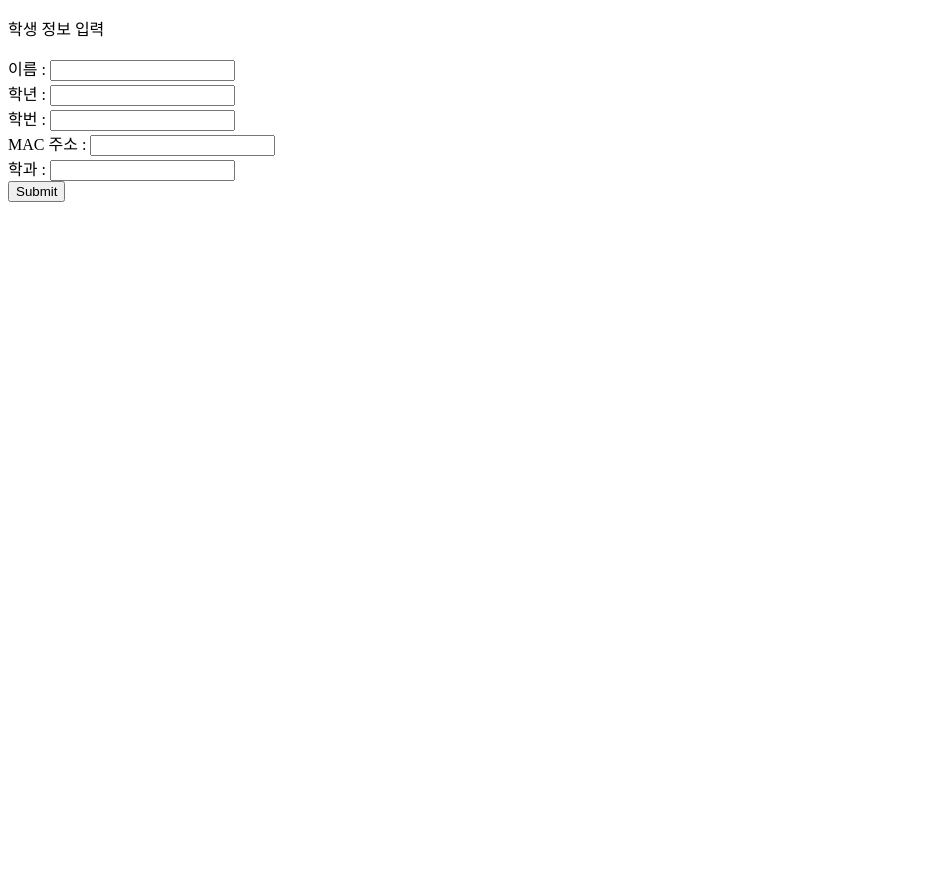
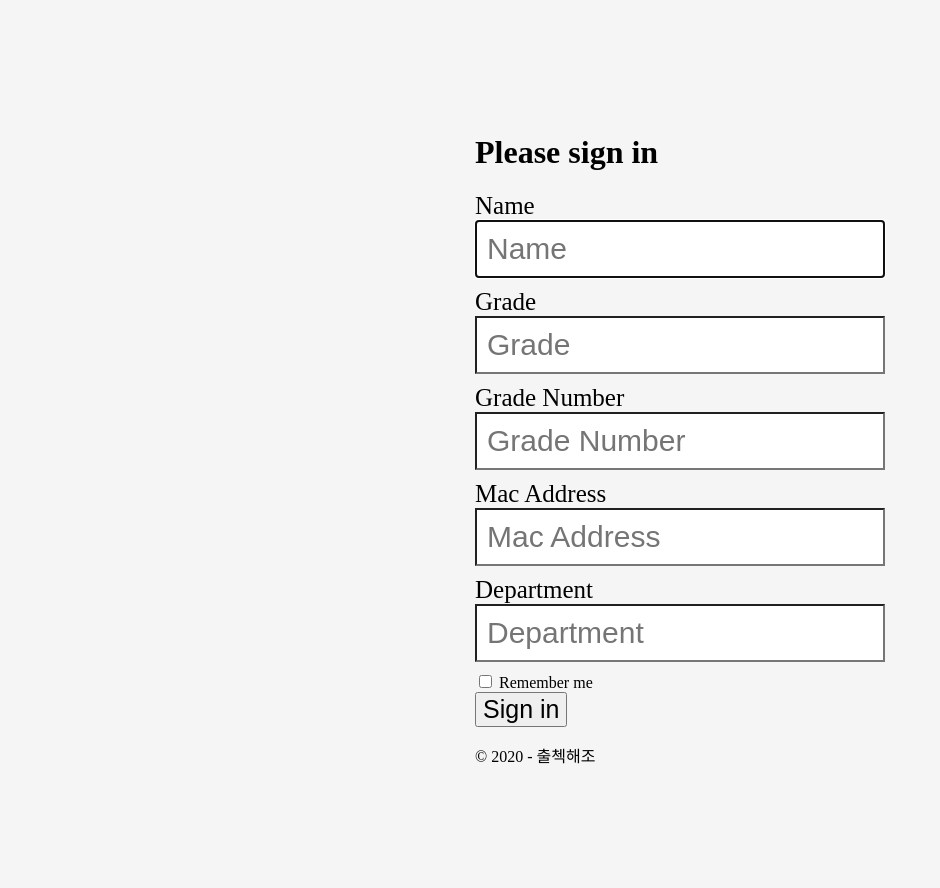
Before and after one commit to JBU-seol/AttendaceCheckServer, a Django app: template memberauth/templates/students/registerStudent.html in a window 1280 px wide. Shown: the whole page, without its empty margins (0-940 px from the left). Before the commit the page ends 202 px from the top, so only its background shows below. Run offline with Django 3.2, Linux system fonts and the light colour scheme; the template is opened without the code that fills it, so the values that code supplies are empty.

Commit message:
Modified templates

```diff
--- a/django_server/urls.py
+++ b/django_server/urls.py
@@ -42,6 +42,6 @@ urlpatterns = [
     path('members/course_time', views.course_time_list),
     path('login/', views.login),
     path('', views.regStudent, name='reg'),
-    path('/regCon', views.regConStudent, name='regCon'),
+    path('regCon', views.regConStudent, name='regCon'),
     url(r'^api-auth/', include('rest_framework.urls'))
 ]
--- a/memberauth/templates/students/registerStudent.html
+++ b/memberauth/templates/students/registerStudent.html
@@ -1,23 +1,87 @@
 <!DOCTYPE html>
 <html lang="en">
 <head>
-	<meta charset="UTF-8">
+    <meta charset="utf-8">
+    <meta name="viewport" content="width=device-width, initial-scale=1, shrink-to-fit=no">
+    <meta name="description" content="">
+    <meta name="author" content="Mark Otto, Jacob Thornton, and Bootstrap contributors">
+    <meta name="generator" content="Jekyll v4.0.1">
+    <title>Sign in </title>
 
-	<title>학생정보 등록</title>
+
+<meta name="theme-color" content="#563d7c">
+
+
+    <style>
+      html,
+body {
+  height: 100%;
+}
+
+body {
+  display: -ms-flexbox;
+  display: flex;
+  -ms-flex-align: center;
+  align-items: center;
+  padding-top: 40px;
+  padding-bottom: 40px;
+  background-color: #f5f5f5;
+}
+
+.form-signin {
+  width: 100%;
+  max-width: 330px;
+  padding: 15px;
+  margin: auto;
+}
+.form-signin .checkbox {
+  font-weight: 400;
+}
+.form-signin .form-control {
+  position: relative;
+  box-sizing: border-box;
+  height: auto;
+  padding: 10px;
+  font-size: 30px;
+}
+.form-signin .sr-only {
+    font-size : 25px;
+}
+.form-signin .form-control:focus {
+  z-index: 2;
+}
+.form-signin input[type="text"] {
+  margin-bottom: 10px;
+  border-bottom-right-radius: 0;
+  border-bottom-left-radius: 0;
+}
+.form-signin button[type="submit"] {
+    font-size: 25px;
+}
+    </style>
 </head>
-<body>
-
-<p>학생 정보 입력</p>
-
-<form action ="{% url 'regCon' %}" method="post">
-{% csrf_token %}
-이름 : <input type="text" name="name"></br>
-학년 : <input type="text" name="grade"></br>
-학번 : <input type="text" name="student_id"></br>
-MAC 주소 : <input type="text" name="mac_addr"></br>
-학과 : <input type="text" name="department"></br>
-<input type="submit" name="Register"></br>
+  <body class="text-center">
+    <form class="form-signin" action ="{% url 'regCon' %}" method="post">
+        {% csrf_token %}
+  <h1 class="h3 mb-3 font-weight-normal">Please sign in</h1>
+        <label for="inputName" class="sr-only">Name</label>
+  <input type="text" name="name" id="inputName" class="form-control" placeholder="Name" required="" autofocus="">
+      <label for="inputGrade" class="sr-only">Grade</label>
+  <input type="text" name="grade" id="inputGrade" class="form-control" placeholder="Grade" required="" autofocus="">
+      <label for="inputGrade_id" class="sr-only">Grade Number</label>
+  <input type="text" name="student_id" id="inputGrade_id" class="form-control" placeholder="Grade Number" required="" autofocus="">
+      <label for="inputMac" class="sr-only">Mac Address</label>
+  <input type="text" name="mac_addr" id="inputMac" class="form-control" placeholder="Mac Address" required="" autofocus="">
+      <label for="inputDepartment" class="sr-only">Department</label>
+  <input type="text" name="department" id="inputDepartment" class="form-control" placeholder="Department" required="" autofocus="">
+  <div class="checkbox mb-3">
+    <label>
+      <input type="checkbox" value="remember-me"> Remember me
+    </label>
+  </div>
+  <button class="btn btn-lg btn-primary btn-block" type="submit" name="Register">Sign in</button>
+  <p class="mt-5 mb-3 text-muted">© 2020 - 출첵해조 </p>
 </form>
 
-</body>
-</html>
+
+</body></html>
```
Also changed, not shown: memberauth/templates/students/response.html (+19 -0 lines).
